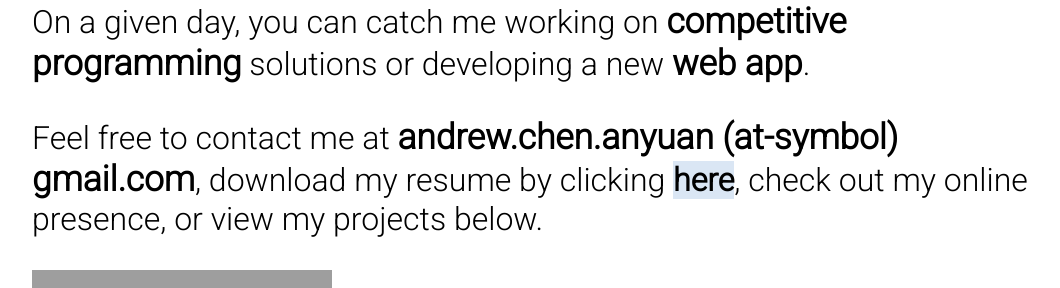
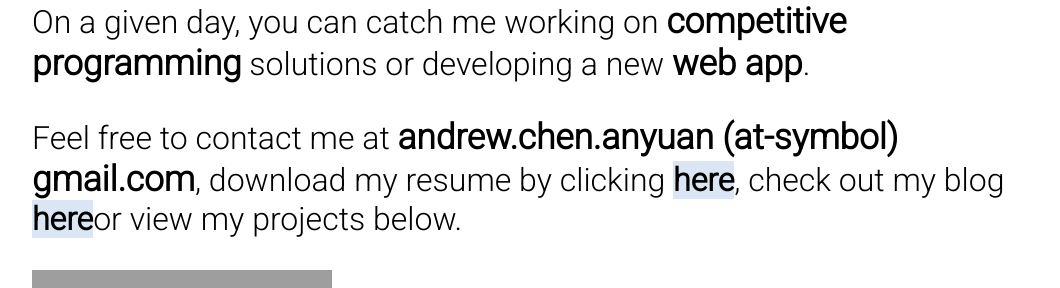
Before and after one commit to anyuan-chen/anyuan-chen.github.io, a React (Create React App) app: page / in a window 1280 px wide. Shown: the part 1039-1327 px from the top of the page, without its empty margins (96-1156 px from the left). Built offline with nearby package versions, Linux system fonts and the light colour scheme; grey boxes are pictures that could not be loaded.

Commit message:
added blog link

```diff
--- a/src/Pages/About.js
+++ b/src/Pages/About.js
@@ -30,7 +30,9 @@
                 >
                   here
                 </a>
-                , check out my online presence, or view my projects below.
+                , check out my blog{" "}
+                <a href="https://blog.andrewchen.tech">here</a>or view my
+                projects below.
               </p>
             </div>
           </div>
```
